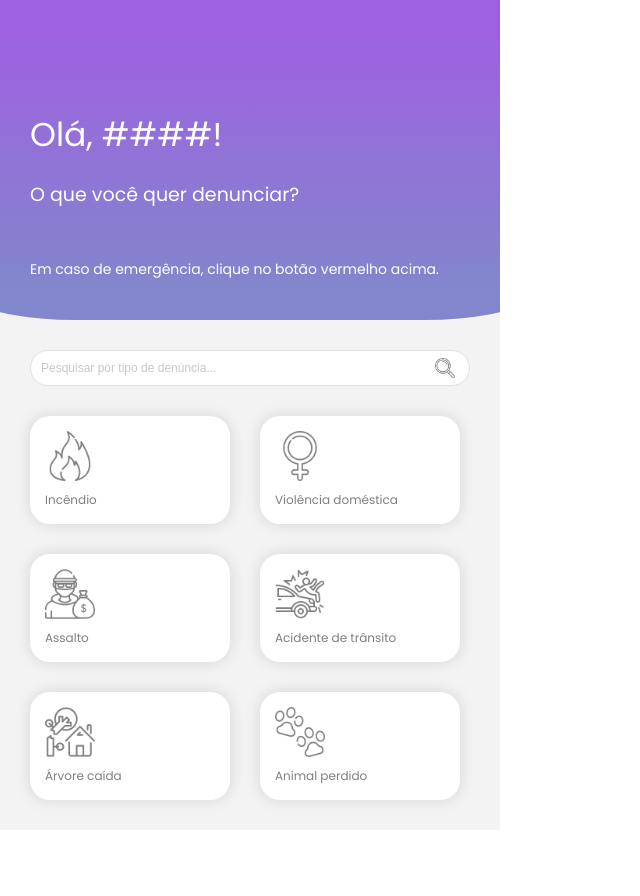
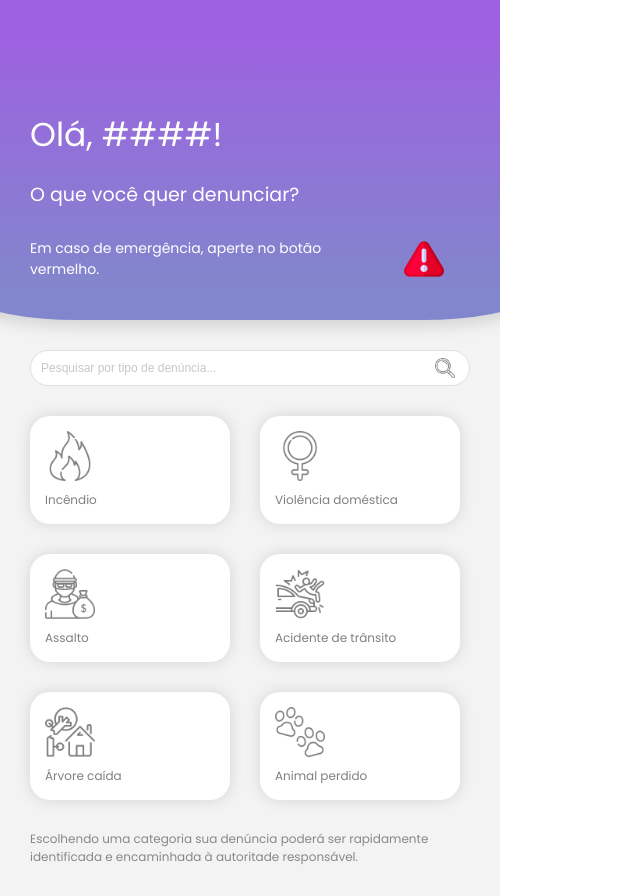
Before and after one commit to Beawnk/webapp, a Vue app: page /dashboard in a window 1280 px wide. Shown: the whole page, without its empty margins (0-640 px from the left). Before the commit the page ends 830 px from the top, so only its background shows below. Built offline with nearby package versions, Linux system fonts and the light colour scheme.

Commit message:
fixed clear search not showing all cards again

```diff
--- a/src/components/ReportTypeSearch.vue
+++ b/src/components/ReportTypeSearch.vue
@@ -15,6 +15,7 @@ const searchQuery = ref('');
 
 const clearSearch = () => {
     searchQuery.value = '';
+    emit('emitSearch', searchQuery.value)
 }
 
 const searchReportType = () => {
--- a/src/views/DashboardView.vue
+++ b/src/views/DashboardView.vue
@@ -8,7 +8,10 @@
         <div class="info">
             <h2>Olá, ####!</h2>
             <p>O que você quer denunciar?</p>
-            <p class="warning-info">Em caso de emergência, clique no botão vermelho acima.</p>
+            <div class="warning">
+              <p class="warning-info">Em caso de emergência, aperte no botão vermelho.</p>
+              <button class="warning-btn"></button>
+            </div>
         </div>
     </div>
     <div class="content">
@@ -20,6 +23,9 @@
               </div>
               <p>{{ item.label }}</p>
             </div>
+        </div>
+        <div class="info">
+          <p>Escolhendo uma categoria sua denúncia poderá ser rapidamente identificada e encaminhada à autoritade responsável.</p>
         </div>
     </div>
   </section>
@@ -74,6 +80,7 @@ const filteredItems = computed(() => {
         width: 700px;
         height: 40vh;
         border-radius: 0% 0 25% 25%;
+        box-shadow: 0px 0px 14px 7px var(--shadow-color);
     }
 
     .header {
@@ -97,11 +104,29 @@ const filteredItems = computed(() => {
             color: var(--text-color);
             font-size: var(--subtitle-big);
         }
+        .warning {
+          display: flex;
+          align-items: center;
+          justify-content: space-between;
+          position: absolute;
+          bottom: 40px;
+          margin-right: 30px;
 
-        .warning-info {
+          .warning-info {
             font-size: var(--subtitle-small);
-            position: absolute;
-            bottom: 40px;
+            display: block;
+            margin-right: 10px;
+            max-width: 80%;
+          }
+
+          button {
+            background-image: url('@/assets/images/icons/warning.png');
+            background-size: cover;
+            background-position: center;
+            width: 40px;
+            height: 40px;
+            display: block;
+          }
         }
     }
     .content {
@@ -140,6 +165,14 @@ const filteredItems = computed(() => {
                 }
             }
         }
+
+        .info {
+            margin-top: 30px;
+            p {
+                font-size: var(--text-big);
+                color: var(--gray-color);
+            }
+        }
     }
 }
 </style>
```
